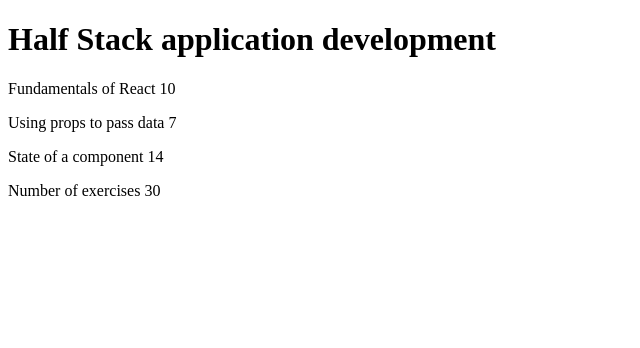
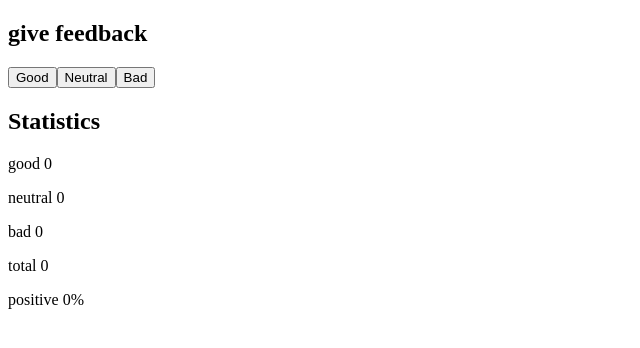
Before and after one commit to diegoram23/part1, a React (Vite) app: page / in a window 1280 px wide. Shown: the top 348 px of the page, without its empty margins (0-640 px from the left). Built offline with nearby package versions, Linux system fonts and the light colour scheme.

Commit message:
completed exercise 1.6 and 1.7

```diff
--- a/src/App.jsx
+++ b/src/App.jsx
@@ -1,41 +1,57 @@
 import React from "react"
-import Header from "./Header"
-import Content from "./Content"
-import Total from "./Total"
+import { useState } from "react"
+
+
+
+const Button = (props) => {
+  return (
+    <button onClick={props.handleClick} >{props.text}</button>
+  )
+}
+
+const Positive = (props) => {
+return (
+  props.total === 0 ? 0 : (props.good/props.total * 100).toFixed(2)
+)
+}
 
 const App = () => {
+  // save clicks of each button to its own state
+  const [good, setGood] = useState(0)
+  const [neutral, setNeutral] = useState(0)
+  const [bad, setBad] = useState(0)
+  const [total, setTotal] = useState(0)
 
-  const course = {
-    name: 'Half Stack application development',
-    parts: [
-      {
-        name: 'Fundamentals of React',
-        exercises: 10
-      },
+  const increaseGood = () => {
+    setGood(good + 1)
+    setTotal(total + 1)
+}
 
-      {
-        name: 'Using props to pass data',
-        exercises: 7
-      },
+  const increaseNeutral = () => {
+    setNeutral(neutral + 1)
+    setTotal(total + 1)
+  }
 
-      {
-        name: 'State of a component',
-        exercises: 14
-      }
-    ]
+  const increaseBad = () => {
+    setBad(bad + 1)
+    setTotal(total + 1)
   }
 
   return (
+
     <div>
+      <h2>give feedback</h2>
+      <Button handleClick={increaseGood} text='Good' />
+      <Button handleClick={increaseNeutral} text='Neutral' />
+      <Button handleClick={increaseBad} text='Bad' />
 
-      <Header courseName={course} />
-
-      <Content content={course} />
-
-      <Total total={course} />
-
+      <h2>Statistics</h2>
+      <p>good {good}</p>
+      <p>neutral {neutral}</p>
+      <p>bad {bad}</p>
+      <p>total {total}</p>
+      <p>positive <Positive good={good} total={total}/>% </p>
     </div>
   )
 }
-
 export default App
--- a/src/Content.jsx
+++ /dev/null
@@ -1,21 +0,0 @@
-import React from "react";
-
-const Content = (props) => {
-        console.log(props)
-    const Part = (props) => {
-        return (
-            <div>
-                <p> {props.name} {props.exercises}</p>
-            </div>
-        )
-    }
-    return (
-        <div>
-            <Part name={props.content.parts[0].name} exercises={props.content.parts[0].exercises} />
-            <Part name={props.content.parts[1].name} exercises={props.content.parts[1].exercises} />
-            <Part name={props.content.parts[2].name} exercises={props.content.parts[2].exercises} />
-        </div>
-    )
-}
-
-export default Content
--- a/src/Header.jsx
+++ /dev/null
@@ -1,9 +0,0 @@
-import React from "react";
-
-const Header = (props) => {
-    return (
-        <h1>{props.courseName.name}</h1>
-    )
-}
-
-export default Header
--- a/src/Total.jsx
+++ /dev/null
@@ -1,13 +0,0 @@
-import React from "react";
-
-const Total = (props) => {
-    return (
-        <div>
-            <p>Number of exercises {props.total.parts[0].exercises
-            + props.total.parts[0].exercises
-            + props.total.parts[0].exercises}</p>
-        </div>
-    )
-}
-
-export default Total
--- a/src/main.jsx
+++ b/src/main.jsx
@@ -1,6 +1,7 @@
 import React from 'react'
 import ReactDOM from 'react-dom/client'
 import App from './App'
+
 
 ReactDOM.createRoot(document.getElementById('root')).render(
   <React.StrictMode>
```
